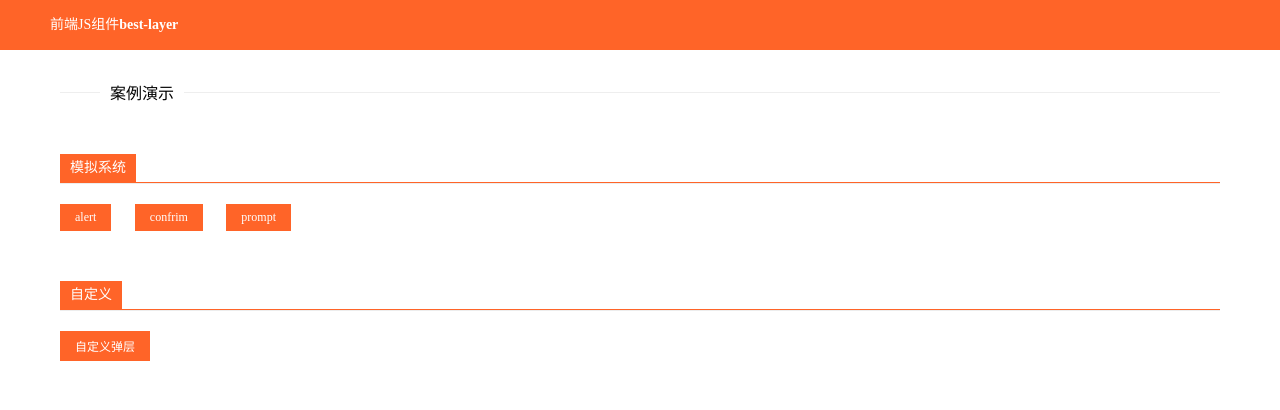
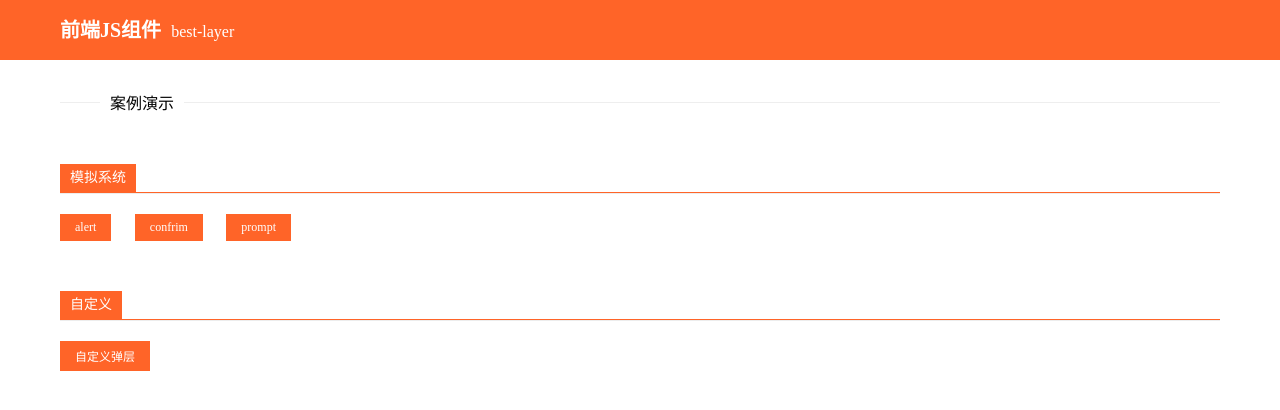
Before and after one commit to chenyangdamon/best-layer, a website: page src/index.html in a window 1280 px wide. Drawn offline with nearby package versions, Linux system fonts and the light colour scheme; files that its build step writes are made by us from their sources.

Commit message:
修改css文件

```diff
--- a/src/scss/example.scss
+++ b/src/scss/example.scss
@@ -13,13 +13,19 @@
 $example-theme-color: #ff6428;
 .example {
     &-top {
-        padding: 0 50px;
-        height: 50px;
-        line-height: 50px;
+        padding: 0 60px;
+        height: 60px;
+        line-height: 60px;
         background: $example-theme-color;
         color: #FFF;
-        h4 {
-            font-size: 16px;
+        .title {
+            font-size: 20px;
+            font-weight: bold;
+            strong {
+                margin-left: 10px;
+                font-size: 16px;
+                font-weight: normal;
+            }
         }
     }
     &-container {
```
Also changed, not shown: dist/css/example.css.
